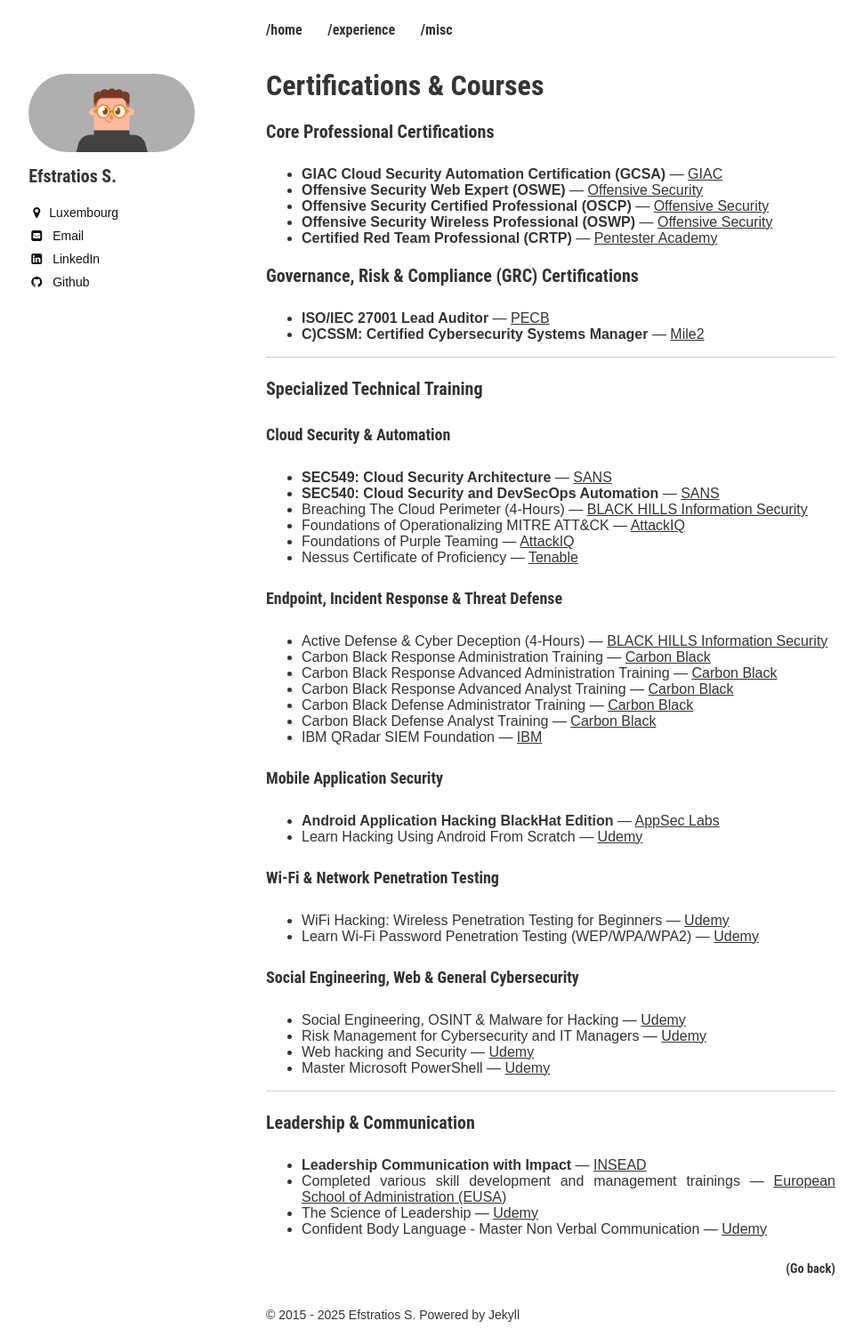
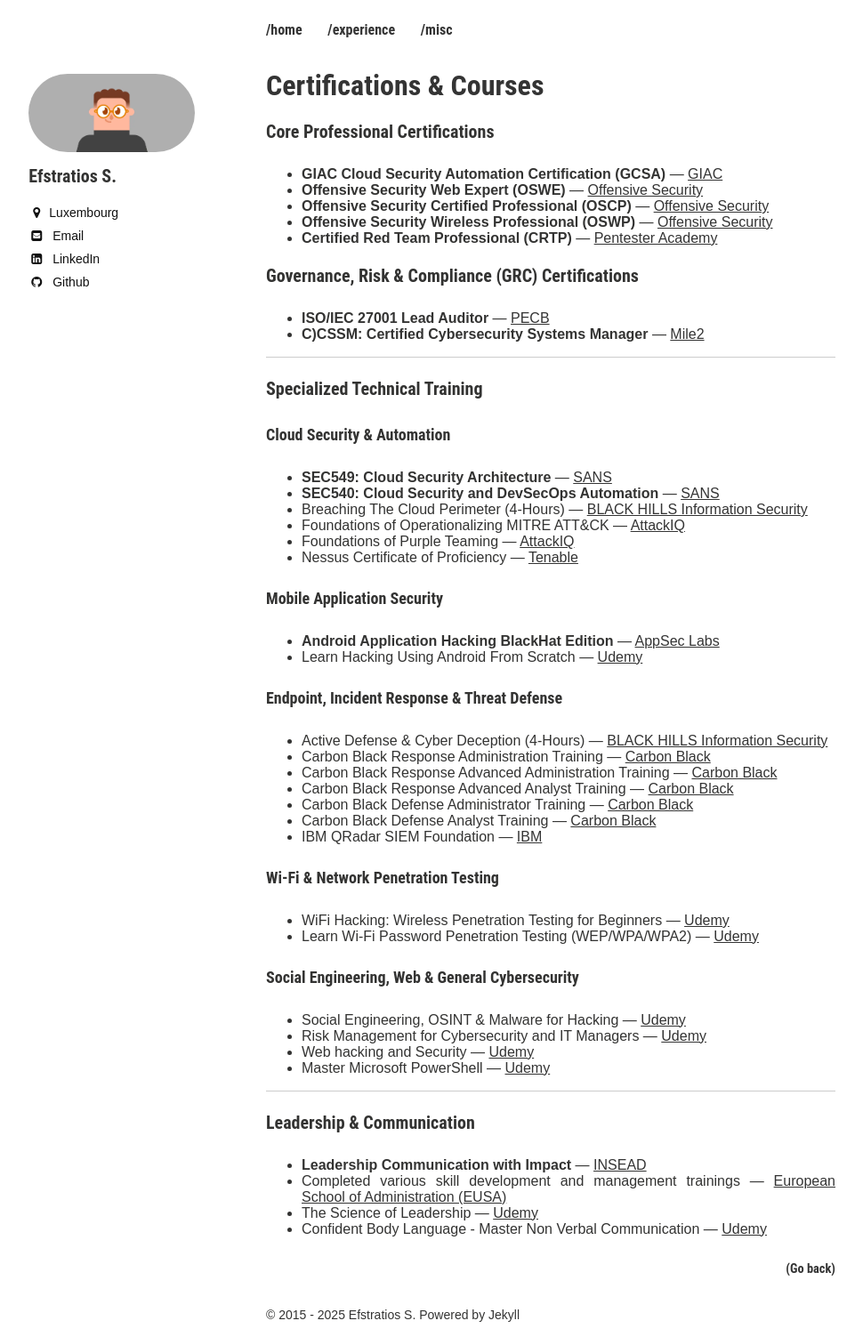
Before and after one commit to efstratios/efstratios.github.io, a Jekyll site: the page built from certs/index.md, in a window 1280 px wide. Shown: the whole page at 89% size, without its empty margins (21-991 px from the left). Built offline with Jekyll 4.4.1, drawn with Linux system fonts in a browser that asks for light colours; some of the changed lines change nothing that is shown.

Commit message:
reconstruction v2

```diff
--- a/certs/index.md
+++ b/certs/index.md
@@ -31,6 +31,11 @@
 * Foundations of Purple Teaming — [AttackIQ](https://academy.attackiq.com/){:target="_blank" rel="noopener"}
 * Nessus Certificate of Proficiency — [Tenable](https://www.tenable.com/education/certification){:target="_blank" rel="noopener"}
 
+#### **Mobile Application Security**
+
+* **Android Application Hacking BlackHat Edition** — [AppSec Labs](https://appsec-labs.com/){:target="_blank" rel="noopener"}
+* Learn Hacking Using Android From Scratch — [Udemy](https://www.udemy.com/user/zaidsabih/){:target="_blank" rel="noopener"}
+
 #### **Endpoint, Incident Response & Threat Defense**
 
 * Active Defense & Cyber Deception (4-Hours) — [BLACK HILLS Information Security](https://www.blackhillsinfosec.com/){:target="_blank" rel="noopener"}
@@ -40,11 +45,6 @@
 * Carbon Black Defense Administrator Training — [Carbon Black](https://www.carbonblack.com/){:target="_blank" rel="noopener"}
 * Carbon Black Defense Analyst Training — [Carbon Black](https://www.carbonblack.com/){:target="_blank" rel="noopener"}
 * IBM QRadar SIEM Foundation — [IBM](https://www.securitylearningacademy.com/course/view.php?id=3104){:target="_blank" rel="noopener"}
-
-#### **Mobile Application Security**
-
-* **Android Application Hacking BlackHat Edition** — [AppSec Labs](https://appsec-labs.com/){:target="_blank" rel="noopener"}
-* Learn Hacking Using Android From Scratch — [Udemy](https://www.udemy.com/user/zaidsabih/){:target="_blank" rel="noopener"}
 
 #### **Wi-Fi & Network Penetration Testing**
 
```
